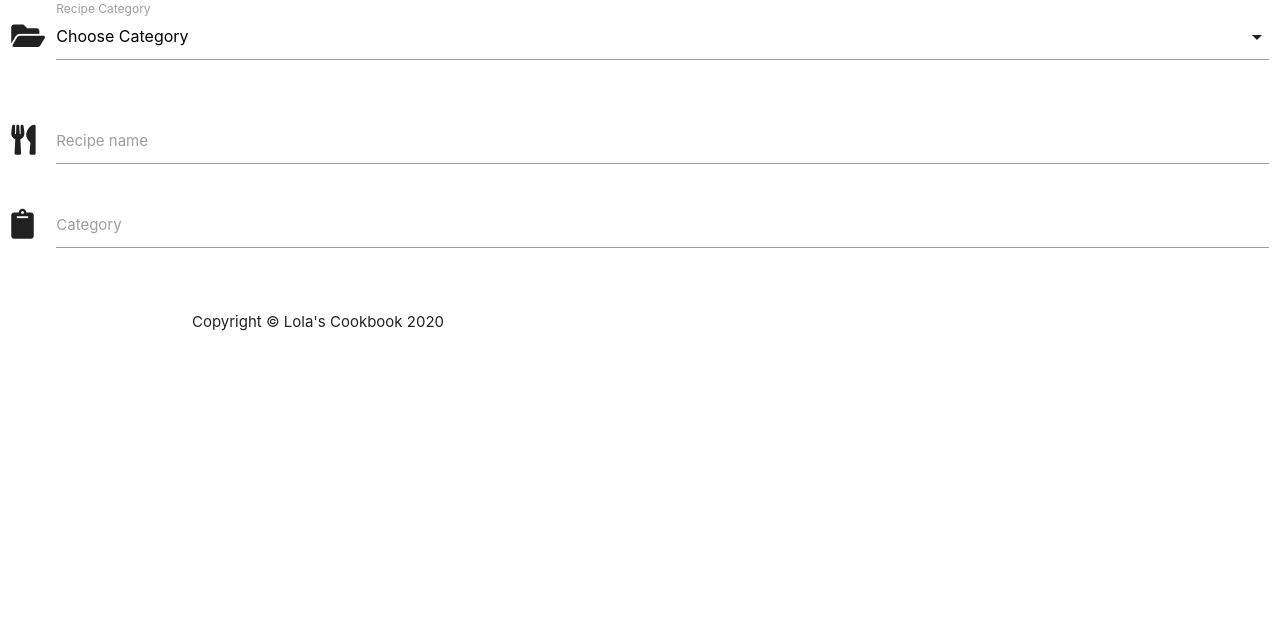
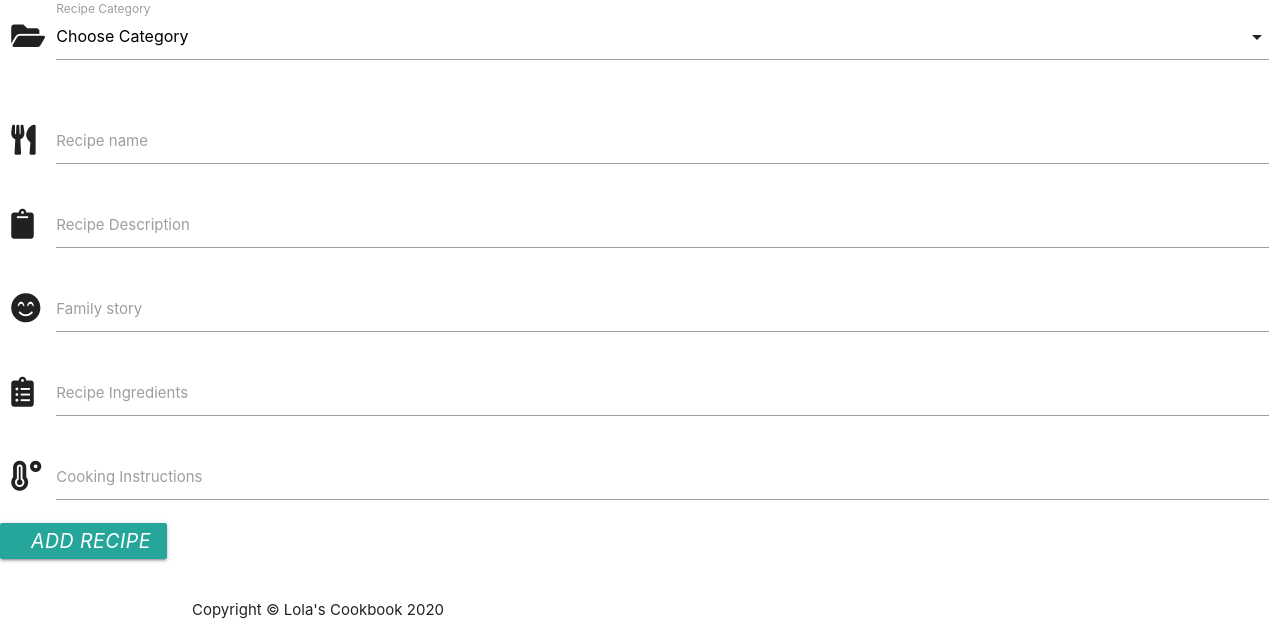
Before and after one commit to Code-Institute-Submissions/Lolas-Cookbook, a Flask app: template templates/add_recipes.html in a window 1280 px wide. Shown: the part 160-800 px from the top of the page. Run offline with Flask 2, Linux system fonts and the light colour scheme; the template is opened without the code that fills it, so the values that code supplies are empty; parts of the project's set-up code (start-up, migrations or seed data) failed here and were passed over; some libraries are stand-ins or nearby versions.

Commit message:
added a submit button, so the user can submit the form and add a recipe to the database

```diff
--- a/app.py
+++ b/app.py
@@ -26,8 +26,22 @@ def get_recipes():
     recipes = list(mongo.db.recipes.find())
     return render_template("recipes.html", recipes=recipes)
 
-@app.route("/add_recipes")
+@app.route("/add_recipes", methods-["GET", "POST"])
 def add_recipes():
+    if request.method == "POST":
+        recipes = {
+            "category_name": request.form.get("category_name"),
+            "recipe_name": request.form.get("recipe_name"),
+            "recipe_description": request.form.get("recipe_description"),
+            "family_story": request.form.get("family_story"),
+            "recipe_ingredients": request.form.getlist("recipe_ingredients"),
+            "cooking_instruction": request.form.get("cooking_instruction"),
+        }
+
+        mongo.db.recipes.insert_one(recipes)
+        flash("Recipe succesfully added")
+        return redirect(url_for("get_recipes"))
+
     categories = mongo.db.categories.find().sort("category_name", 1)
     return render_template("add_recipes.html", categories=categories)
 
--- a/templates/add_recipes.html
+++ b/templates/add_recipes.html
@@ -4,8 +4,9 @@
 
 <h3 class= "text-darken-4 center-align">Add Recipe</h3>
 
+<!-- Recipe category -->
 <div class="row">
-    <form class="col s12" method="POST" action="">
+    <form class="col s12" method="POST" action="{{ url_for('add_recipes') }}">
     <div class="row">
     <div class="input-field col s12">
      <i class="fas fa-folder-open prefix text-darken-4"></i>
@@ -18,17 +19,51 @@
     <label for="category_name">Recipe Category</label>
   </div>
     </div>
+
+    <!-- Recipe name -->
       <div class="row">
         <div class="input-field col s12">
           <i class="fas fa-utensils prefix text-darken-4"></i>
           <input id="icon_prefix" type="text" class="validate">
           <label for="icon_prefix">Recipe name</label>
         </div>
+
+    <!-- Recipe description-->
         <div class="input-field col s12">
          <i class="fas fa-clipboard prefix text-darken-4"></i>
-          <input id="icon_telephone" type="tel" class="validate">
-          <label for="icon_telephone">Category</label>
+          <input id="icon_prefix" type="tel" class="validate">
+          <label for="icon_prefix">Recipe Description</label>
         </div>
+
+    <!-- Family story-->
+        <div class="input-field col s12">
+         <i class="fas fa-smile-beam prefix text-darken-4"></i>
+          <input id="icon_prefix" type="tel" class="validate">
+          <label for="icon_prefix">Family story</label>
+        </div>
+
+    <!-- Recipe Ingredients-->
+        <div class="input-field col s12">
+         <i class="fas fa-clipboard-list prefix text-darken-4"></i>
+          <input id="icon_prefix" type="tel" class="validate">
+          <label for="icon_prefix">Recipe Ingredients</label>
+        </div>
+
+    <!-- Cooking Instructions-->
+        <div class="input-field col s12">
+         <i class="fas fa-temperature-high prefix text-darken-4"></i>
+          <input id="icon_prefix" type="tel" class="validate">
+          <label for="icon_prefix">Cooking Instructions</label>
+        </div>
+
+<div>
+
+<!-- submit button -->
+<button class="btn waves-effect waves-light" type="submit"">
+    <i class="material-icons right">Add Recipe</i>
+  </button>
+        </div>
+
       </div>
     </form>
   </div>
```
